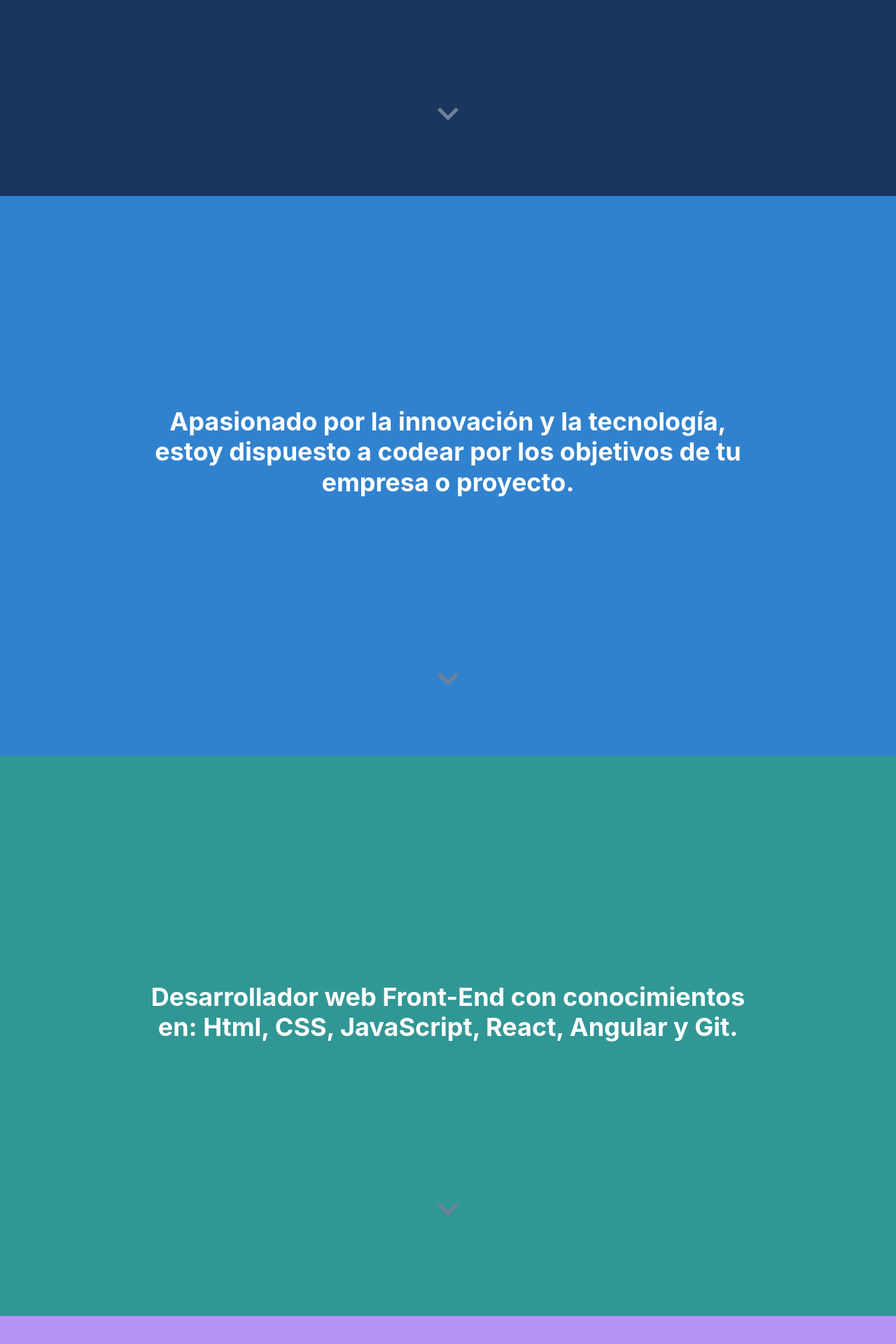
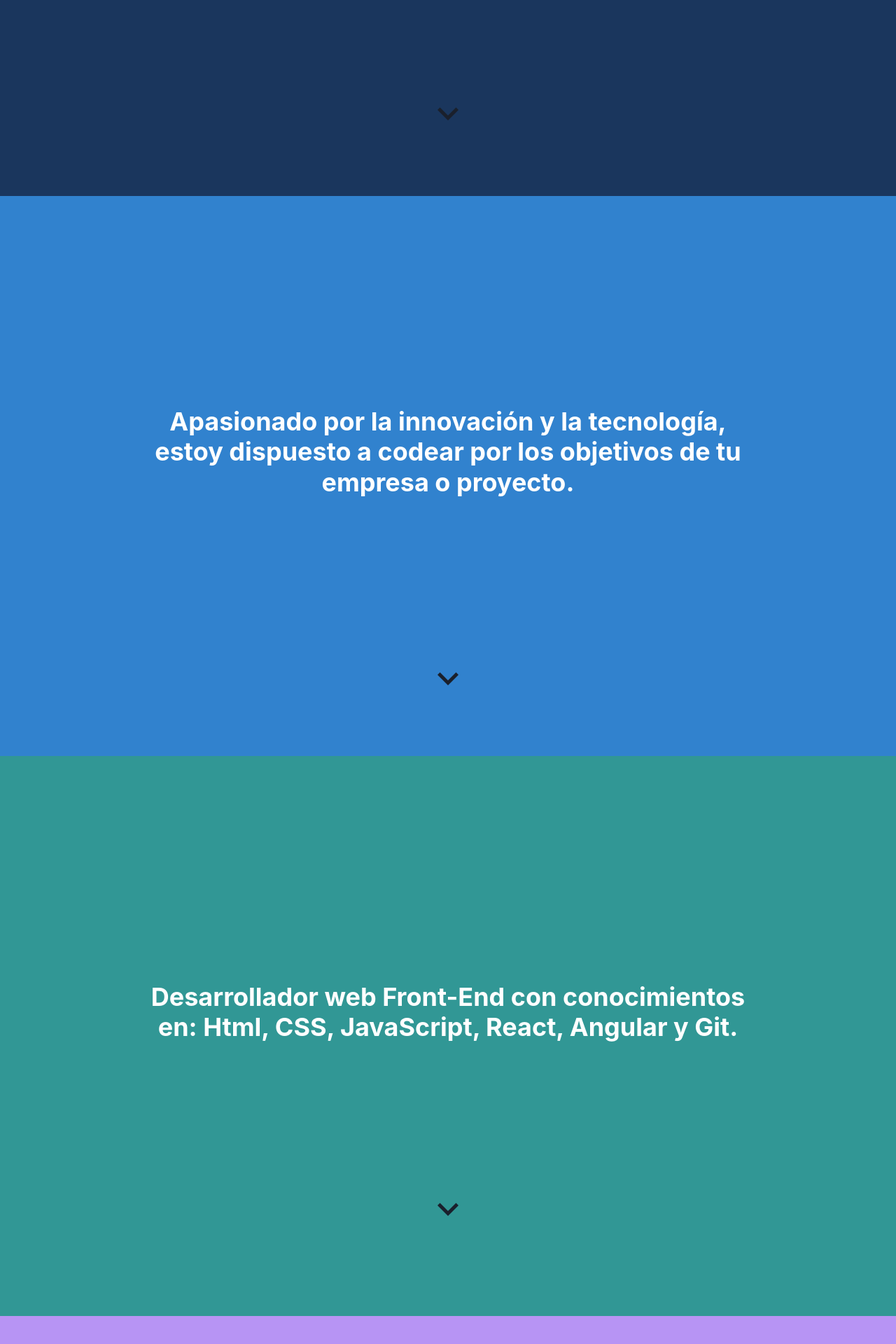
Before and after one commit to tahielpedevilla/cv, a React (Vite) app: page / in a window 1280 px wide. Shown: the part 520-2440 px from the top of the page at 70% size. Built offline with nearby package versions, Linux system fonts and the light colour scheme.

Commit message:
change color down buttom

```diff
--- a/src/components/sections/Cinco.jsx
+++ b/src/components/sections/Cinco.jsx
@@ -22,6 +22,7 @@ const Cinco = () => {
           <ButtonGroup />
           <Button
             bottom={{base: "100px", md: "70px", lg: "50px"}}
+            colorScheme="white"
             position="absolute"
             rounded="full"
             size="lg"
--- a/src/components/sections/Cuatro.jsx
+++ b/src/components/sections/Cuatro.jsx
@@ -19,6 +19,7 @@ const Cuatro = () => {
           </Heading>
         </Flex>
         <Button
+          colorScheme="white"
           rounded="full"
           size="lg"
           top={{base: "100px", md: "150px", lg: "200px"}}
--- a/src/components/sections/Dos.jsx
+++ b/src/components/sections/Dos.jsx
@@ -20,6 +20,7 @@ const Dos = () => {
           </Heading>
         </Flex>
         <Button
+          colorScheme="white"
           rounded="full"
           size="lg"
           top={{base: "120px", md: "170px", lg: "220px"}}
--- a/src/components/sections/Tres.jsx
+++ b/src/components/sections/Tres.jsx
@@ -19,6 +19,7 @@ const Tres = () => {
           </Heading>
         </Flex>
         <Button
+          colorScheme="white"
           rounded="full"
           size="lg"
           top={{base: "100px", md: "150px", lg: "200px"}}
--- a/src/components/sections/Uno.jsx
+++ b/src/components/sections/Uno.jsx
@@ -25,6 +25,7 @@ const Uno = () => {
           </Heading>
         </Flex>
         <Button
+          colorScheme="white"
           rounded="full"
           size="lg"
           top={{base: "100px", md: "150px", lg: "200px"}}
```
